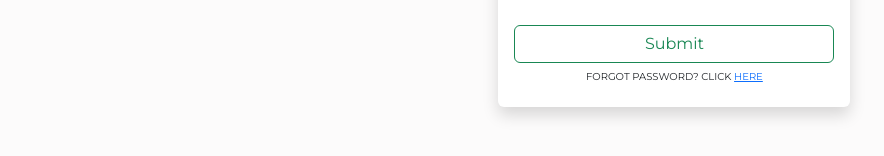
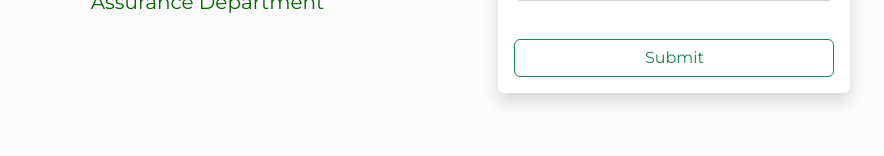
Before and after one commit to kasDev18/kodego_capstone, a React (Create React App) app: page /login in a window 1280 px wide. Shown: the part 514-670 px from the top of the page, without its empty margins (259-1143 px from the left). Built offline with nearby package versions, Linux system fonts and the light colour scheme; a web font is replaced by a local one.

Commit message:
Fixed issues

```diff
--- a/src/component/Login/Login.js
+++ b/src/component/Login/Login.js
@@ -145,9 +145,6 @@ class Login extends Component {
                       <div className={styles.Login_submit_btn}>
                         <button type="submit" className="btn btn-outline-success col-12">Submit</button>
                       </div>
-                      <div className={styles.Login_forgot_password + ' d-flex justify-content-center mt-2'}>
-                        <h6>Forgot Password? click <a href="#" onClick={this.RedirectSignup} className="card-link">HERE</a></h6>
-                      </div>
                     </div>
                   </div>
                 </div>
--- a/src/component/Login/Login.module.css
+++ b/src/component/Login/Login.module.css
@@ -52,6 +52,10 @@
     background: #006600;
 }
 
+.Login_submit_btn button:focus {
+    box-shadow: none;
+}
+
 .reactNotif {
     transform: translate(-510px, -65px) !important;
     /* width: 10vh; */
```
